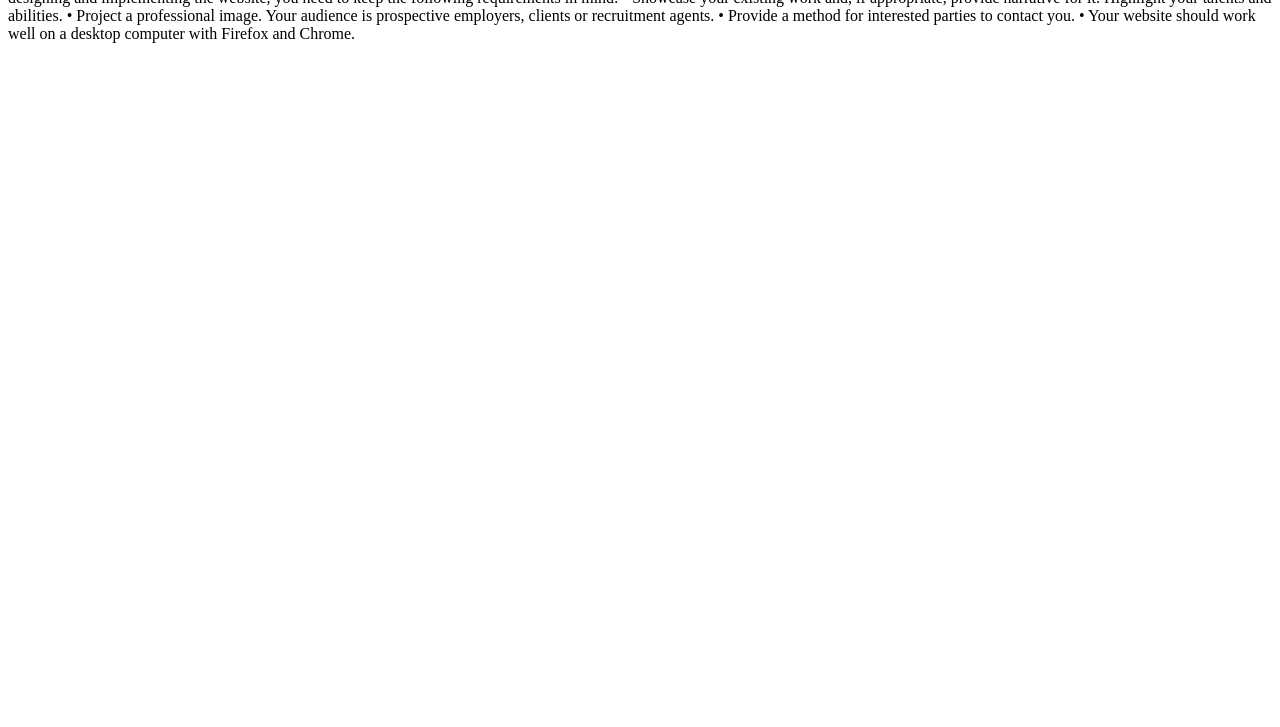
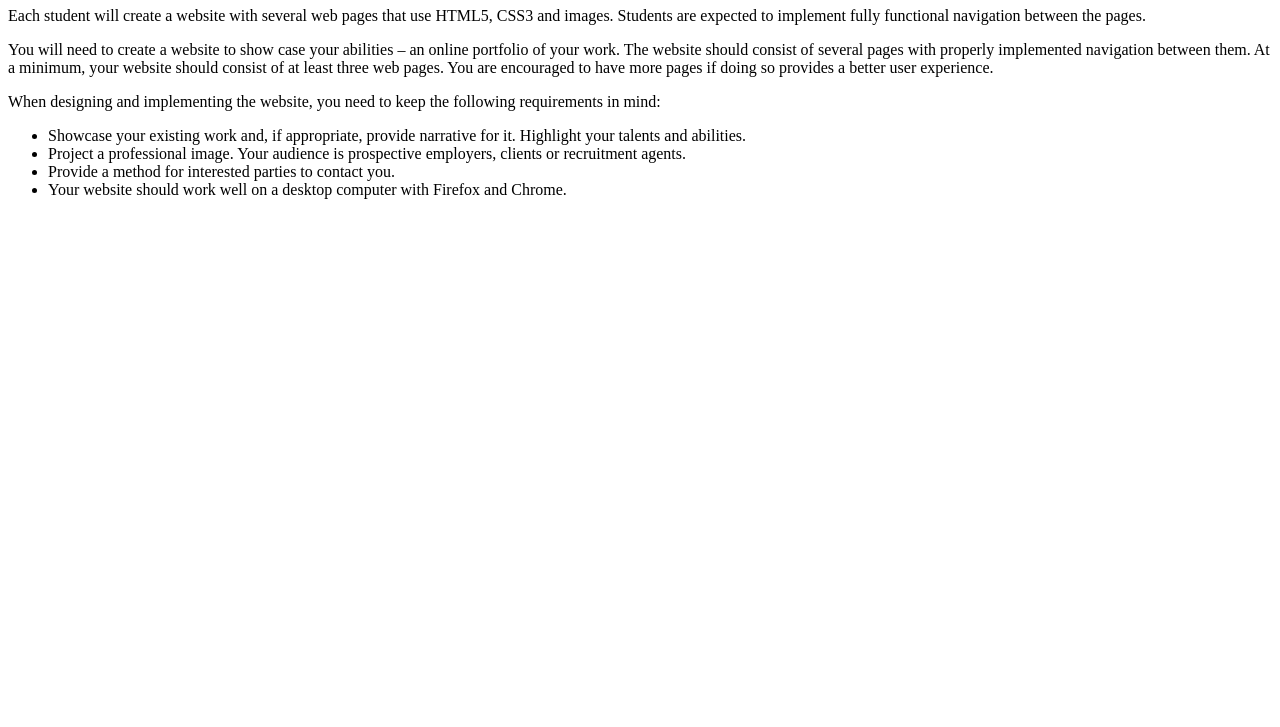
Before and after one commit to Sergey-Milovskiy/trivial-site, a plain HTML site: page index.html in a window 1280 px wide. Shown: the part 73-800 px from the top of the page. Drawn offline with Linux system fonts and the light colour scheme.

Commit message:
Changes are done
Images and links must be added

```diff
--- a/index.html
+++ b/index.html
@@ -6,20 +6,22 @@
 </head>
 <body>
 
-    Part A – Create Basic Website
-    Each student will create a website with several web pages that use HTML5, CSS3 and
-    images. Students are expected to implement fully functional navigation between the pages.
-    You will need to create a website to show case your abilities – an online portfolio of your
-    work. The website should consist of several pages with properly implemented navigation
-    between them. At a minimum, your website should consist of at least three web pages. You
-    are encouraged to have more pages if doing so provides a better user experience.
-    When designing and implementing the website, you need to keep the following
-    requirements in mind:
-    • Showcase your existing work and, if appropriate, provide narrative for it. Highlight
-    your talents and abilities.
-    • Project a professional image. Your audience is prospective employers, clients or
-    recruitment agents.
-    • Provide a method for interested parties to contact you.
-    • Your website should work well on a desktop computer with Firefox and Chrome.
+    <h1> Part A – Create Basic Website </h1>
+    <p>Each student will create a website with several web pages that use HTML5, CSS3 and
+        images. Students are expected to implement fully functional navigation between the pages.</p>
+    <p>You will need to create a website to show case your abilities – an online portfolio of your
+        work. The website should consist of several pages with properly implemented navigation
+        between them. At a minimum, your website should consist of at least three web pages. You
+        are encouraged to have more pages if doing so provides a better user experience.</p>
+    <p>When designing and implementing the website, you need to keep the following
+        requirements in mind:</p>
+    <ul>
+        <li>Showcase your existing work and, if appropriate, provide narrative for it. Highlight
+                your talents and abilities.</li>
+        <li>Project a professional image. Your audience is prospective employers, clients or
+                recruitment agents.</li>
+        <li>Provide a method for interested parties to contact you.</li>
+        <li>Your website should work well on a desktop computer with Firefox and Chrome.</li>
+    </ul>
 </body>
 </html>
```
Also changed, not shown: about.html (+3 -1 lines).
